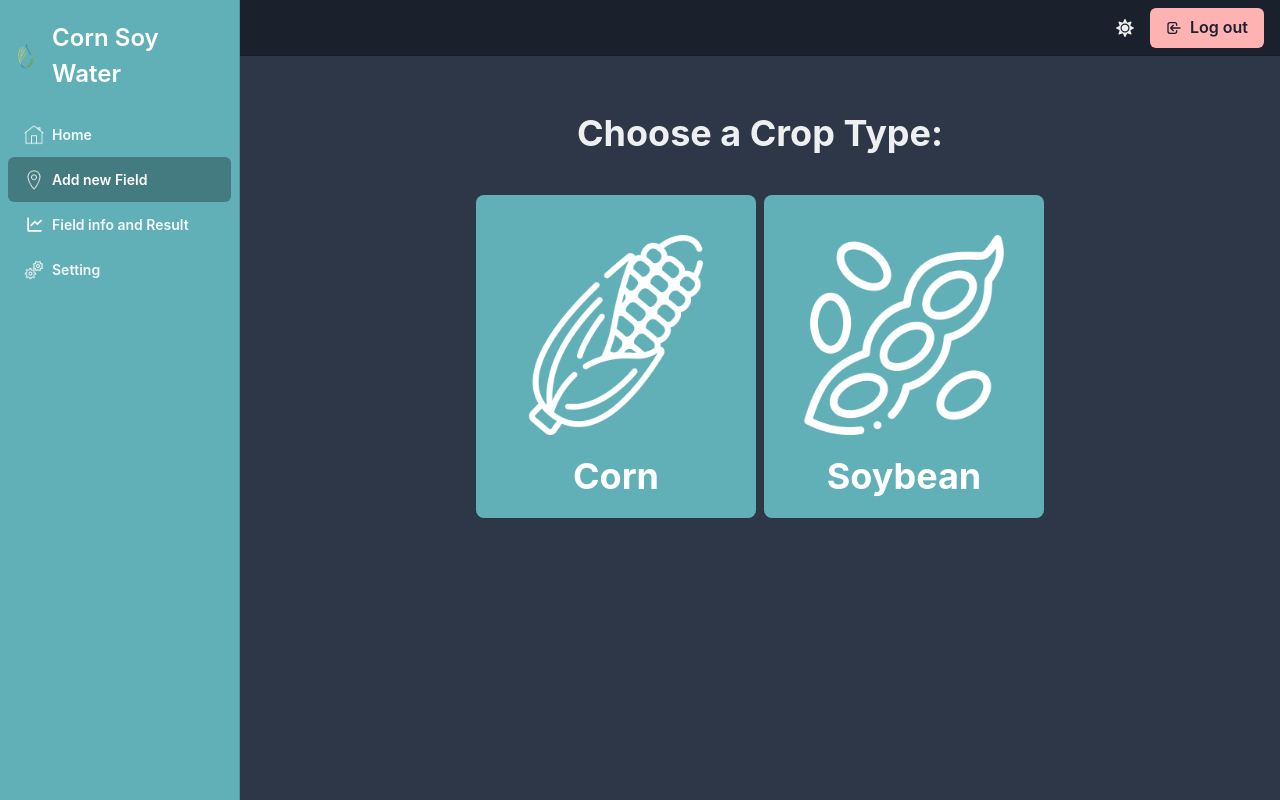
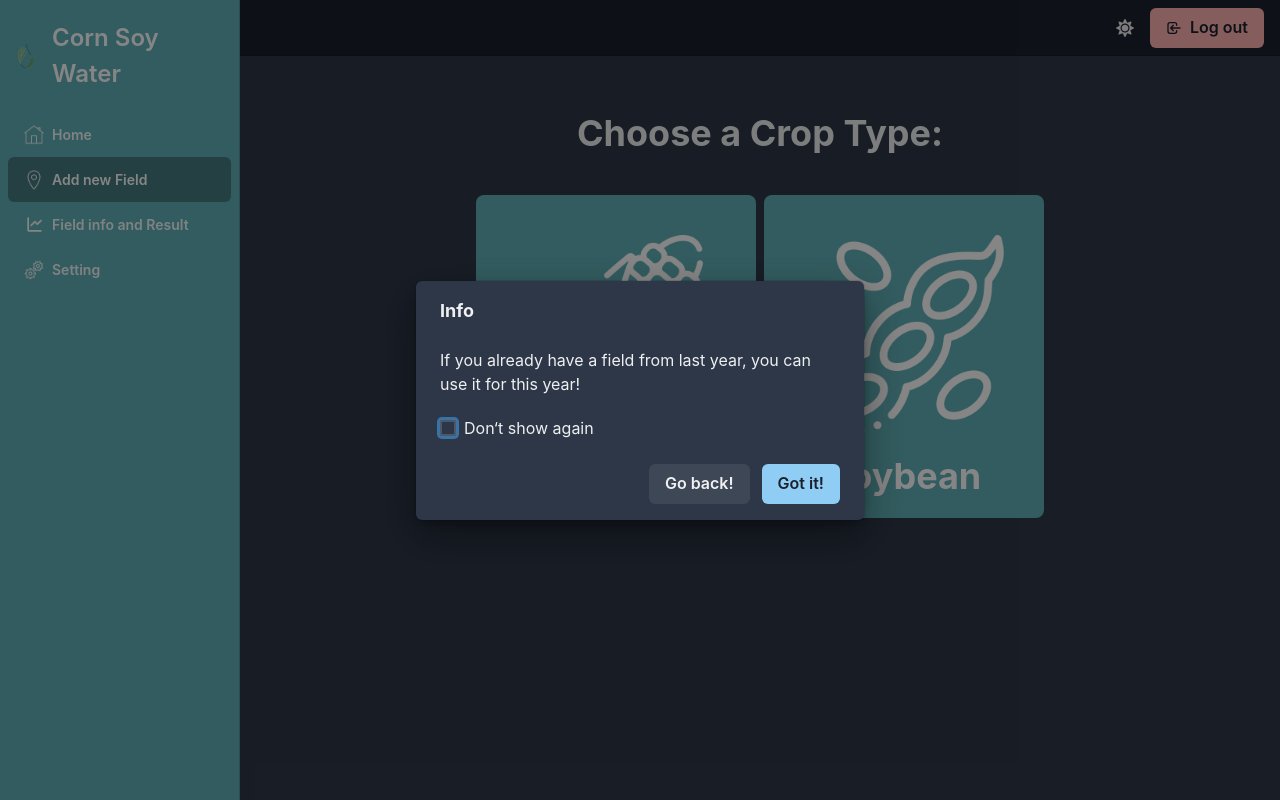
Before and after one commit to heidary100/corn-soy-water, a React (Create React App) app: page /admin/new in a window 1280 px wide. Built offline with nearby package versions, Linux system fonts and the light colour scheme.

Commit message:
add alert for last years fields

```diff
--- a/src/pages/admin/New.jsx
+++ b/src/pages/admin/New.jsx
@@ -1,11 +1,31 @@
-import React from 'react';
+import React, { useState } from 'react';
 import {
+  AlertDialog,
+  AlertDialogBody,
+  AlertDialogContent,
+  AlertDialogFooter,
+  AlertDialogHeader,
+  AlertDialogOverlay,
   Box,
-  Container, HStack, Heading, Image,
+  Button,
+  Checkbox,
+  Container, HStack, Heading, Image, useDisclosure,
 } from '@chakra-ui/react';
 import { NavLink } from 'react-router-dom';
 
-export default function Dashboard() {
+export default function New() {
+  const [dontShowAgain, setDontShowAgain] = useState(false);
+  const shouldShowModal = !dontShowAgain && !localStorage.getItem('dontShowAgain');
+  const { isOpen, onClose } = useDisclosure({ defaultIsOpen: shouldShowModal });
+
+  const handleClose = () => {
+    if (dontShowAgain) {
+      localStorage.setItem('dontShowAgain', 'true');
+    }
+
+    onClose();
+  };
+
   return (
     <Container justifyItems="center">
       <Heading textAlign="center" marginTop={10}>Choose a Crop Type:</Heading>
@@ -44,6 +64,41 @@ export default function Dashboard() {
           <Heading textAlign="center" margin={5} color="white">Soybean</Heading>
         </Box>
       </HStack>
+
+      <AlertDialog
+        isOpen={isOpen}
+        onClose={onClose}
+        isCentered
+      >
+        <AlertDialogOverlay>
+          <AlertDialogContent>
+            <AlertDialogHeader fontSize="lg" fontWeight="bold">
+              Info
+            </AlertDialogHeader>
+
+            <AlertDialogBody>
+              If you already have a field from last year, you can use it for this year!
+              <br />
+              <Checkbox
+                marginTop={5}
+                isChecked={dontShowAgain}
+                onChange={(e) => setDontShowAgain(e.target.checked)}
+              >
+                Don&lsquo;t show again
+              </Checkbox>
+            </AlertDialogBody>
+
+            <AlertDialogFooter>
+              <Button as={NavLink} to="/admin/" onClick={onClose}>
+                Go back!
+              </Button>
+              <Button colorScheme="blue" onClick={handleClose} ml={3}>
+                Got it!
+              </Button>
+            </AlertDialogFooter>
+          </AlertDialogContent>
+        </AlertDialogOverlay>
+      </AlertDialog>
     </Container>
   );
 }
```
